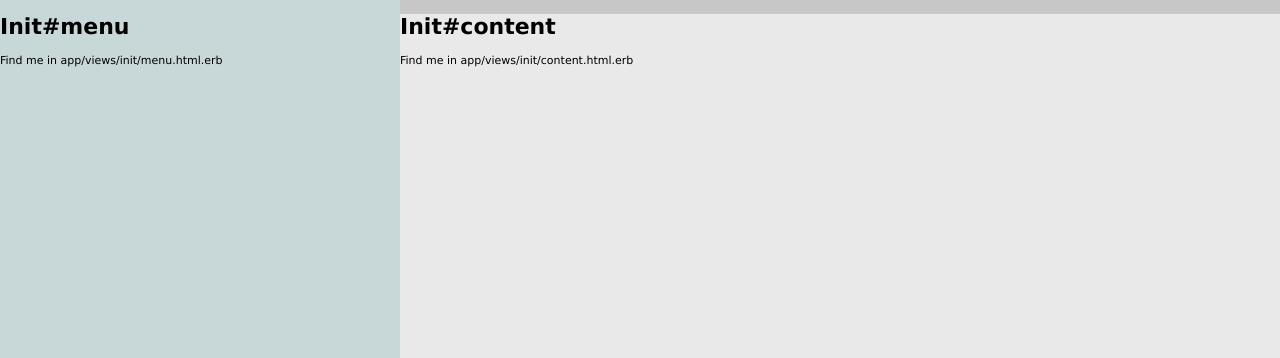
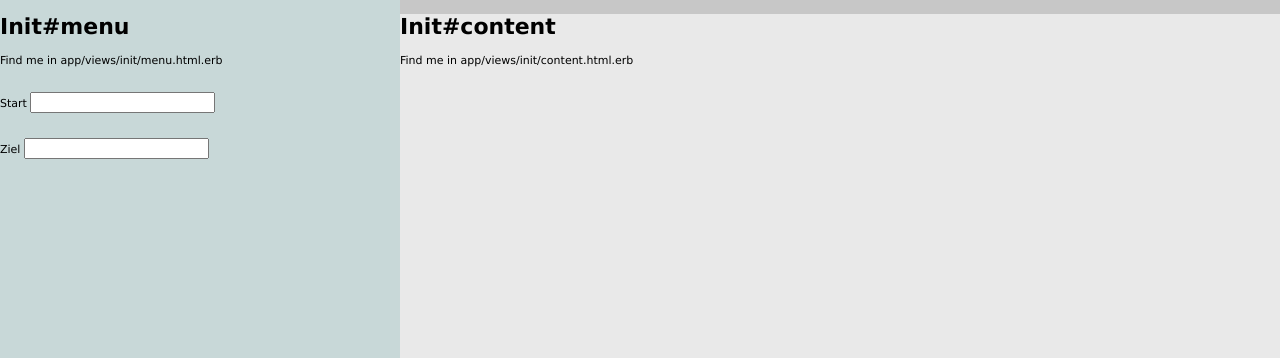
Before and after one commit to doroam/planning-do-roam, a Rails app: page / in a window 1280 px wide. Shown: the part 115-473 px from the top of the page. Run offline with Rails 7, Linux system fonts and the light colour scheme; parts of the project's set-up code (start-up, migrations or seed data) failed here and were passed over.

Commit message:
Formular für die Eingabe der Route

```diff
--- /dev/null
+++ b/ActivityRoutePlanner/app/helpers/generate_route_helper.rb
@@ -0,0 +1,2 @@
+module GenerateRouteHelper
+end
--- /dev/null
+++ b/ActivityRoutePlanner/app/views/init/_form.html.erb
@@ -0,0 +1,13 @@
+<%= form_for('updateRoute', :remote => true) do |f|%>
+
+<div class="pointInput">
+<%= f.label "Start"%>
+<%= f.text_field :start_point%>
+</div>
+
+<div class="pointInput">
+<%= f.label "Ziel"%>
+<%= f.text_field :end_point%>
+</div>
+
+<% end%>
--- a/ActivityRoutePlanner/app/views/init/_menu.html.erb
+++ b/ActivityRoutePlanner/app/views/init/_menu.html.erb
@@ -1,2 +1,8 @@
 <h1>Init#menu</h1>
 <p>Find me in app/views/init/menu.html.erb</p>
+
+<div class="route">
+
+<%= render 'form' %>
+
+</div>
--- a/ActivityRoutePlanner/config/routes.rb
+++ b/ActivityRoutePlanner/config/routes.rb
@@ -9,6 +9,8 @@ ActivityRoutePlanner::Application.routes.draw do
   get "init/index"
 
   root :to => "init#index"
+
+  match "updateRoute" => "generateRouteController#updateRoute"
 
   # The priority is based upon order of creation:
   # first created -> highest priority.
--- a/ActivityRoutePlanner/public/stylesheets/design.css
+++ b/ActivityRoutePlanner/public/stylesheets/design.css
@@ -37,3 +37,7 @@ html,body{
     height:100%;
     width:100%;
 }
+
+.pointInput{
+	margin-top:25px;
+}
```
Also changed, not shown: ActivityRoutePlanner/app/controllers/generate_route_controller.rb (added, +10 -0 lines), ActivityRoutePlanner/test/functional/generate_route_controller_test.rb (added, +8 -0 lines), ActivityRoutePlanner/test/unit/helpers/generate_route_helper_test.rb (added, +4 -0 lines), 1 other file.
